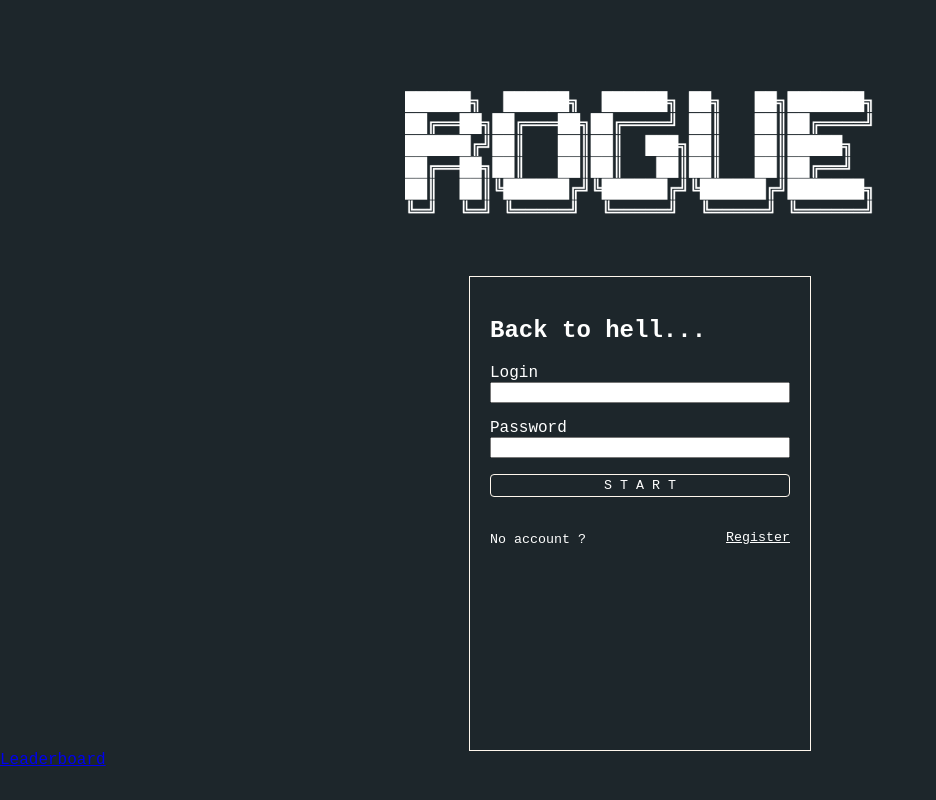
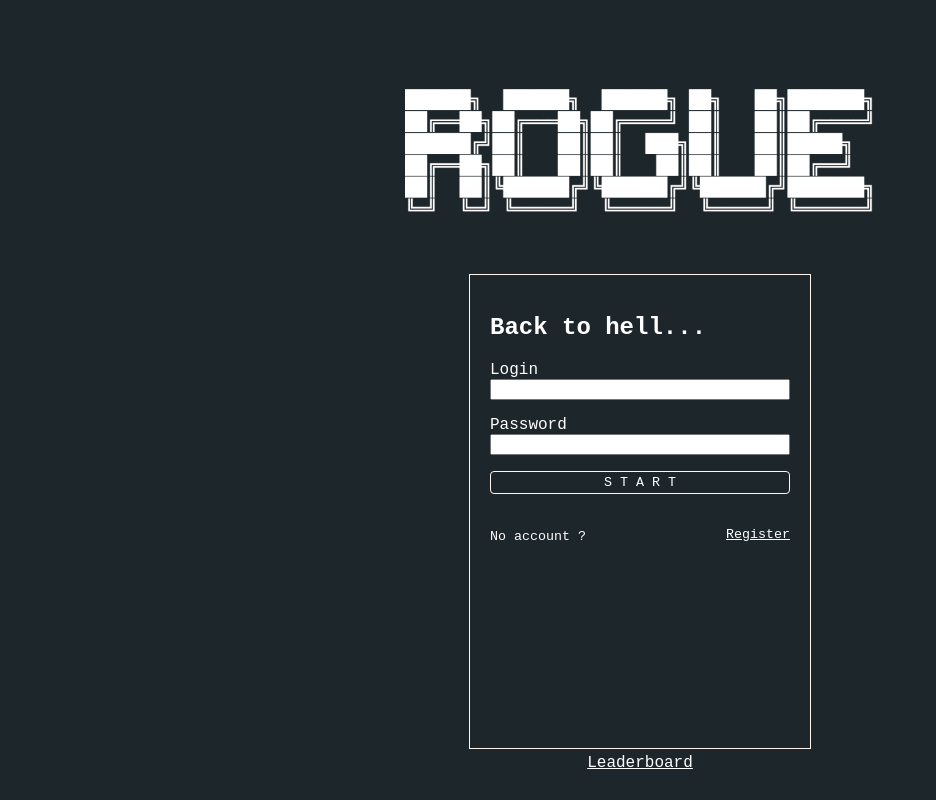
Before and after one commit to Asgarrrr/ROGUE, a PHP site: page / in a window 1280 px wide. Shown: the whole page, without its empty margins (0-936 px from the left). Run offline with PHP 8.4, Linux system fonts and the light colour scheme.

Commit message:
More and more style

```diff
--- a/STYLE/main.css
+++ b/STYLE/main.css
@@ -13,6 +13,10 @@ body {
     font-family: "Courier New", Courier, "Lucida Sans Typewriter", "Lucida Typewriter", monospace;
     color: white;
     height: 100%;
+}
+
+a {
+    color: white;
 }
 
 .center {
@@ -371,3 +375,19 @@ input[type=button]:disabled {
         flex-direction: column;
     }
 }
+
+
+.leaderboard {
+    text-align: center;
+    color: white;
+    margin-top: 5px;
+}
+
+.leaderboardBody {
+    margin-top: 10%;
+    height: auto;
+}
+
+.leaderboardTable {
+    border-spacing: 25px;
+}
```
